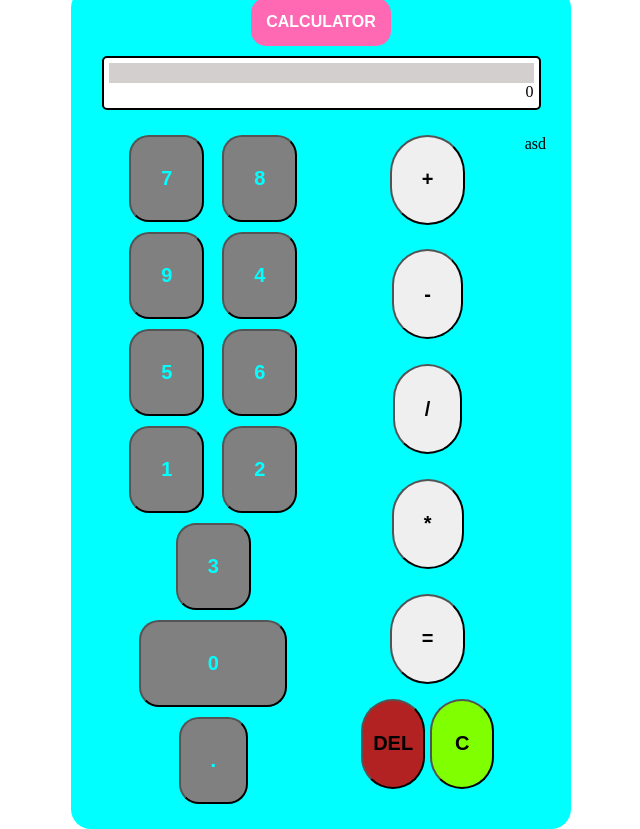
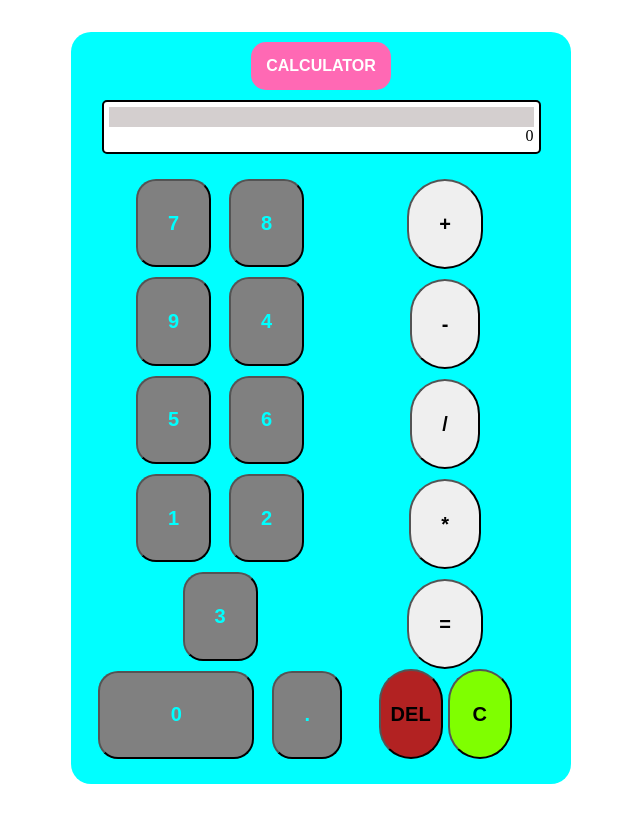
Before and after one commit to Jscastellanosr/Calculator, a plain HTML site: page index.html in a window 1280 px wide. Shown: the whole page, without its empty margins (319-959 px from the left). Drawn offline with Linux system fonts and the light colour scheme.

Commit message:
addand commit

```diff
--- a/index.html
+++ b/index.html
@@ -41,7 +41,7 @@
                     <button class="del" key-id="8">DEL</button>
                     <button class="c" key-id="46">C</button>
                 </div>
-                <div>asd</div>
+                <div></div>
 
 
             </div>
```
